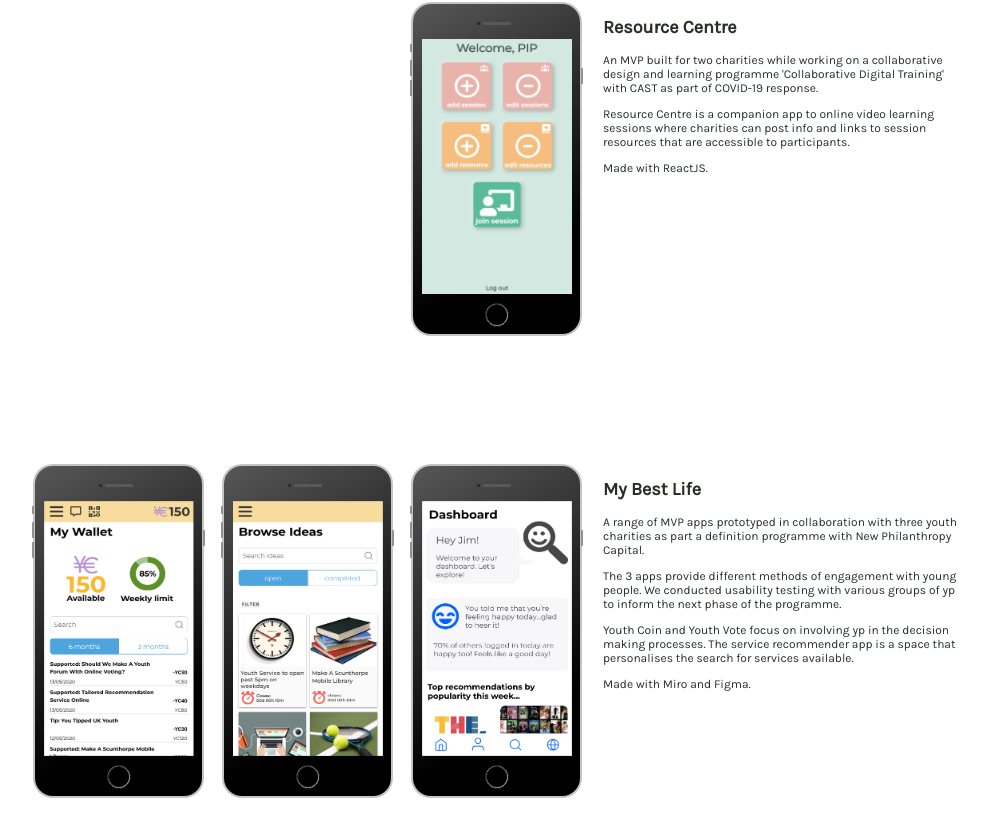
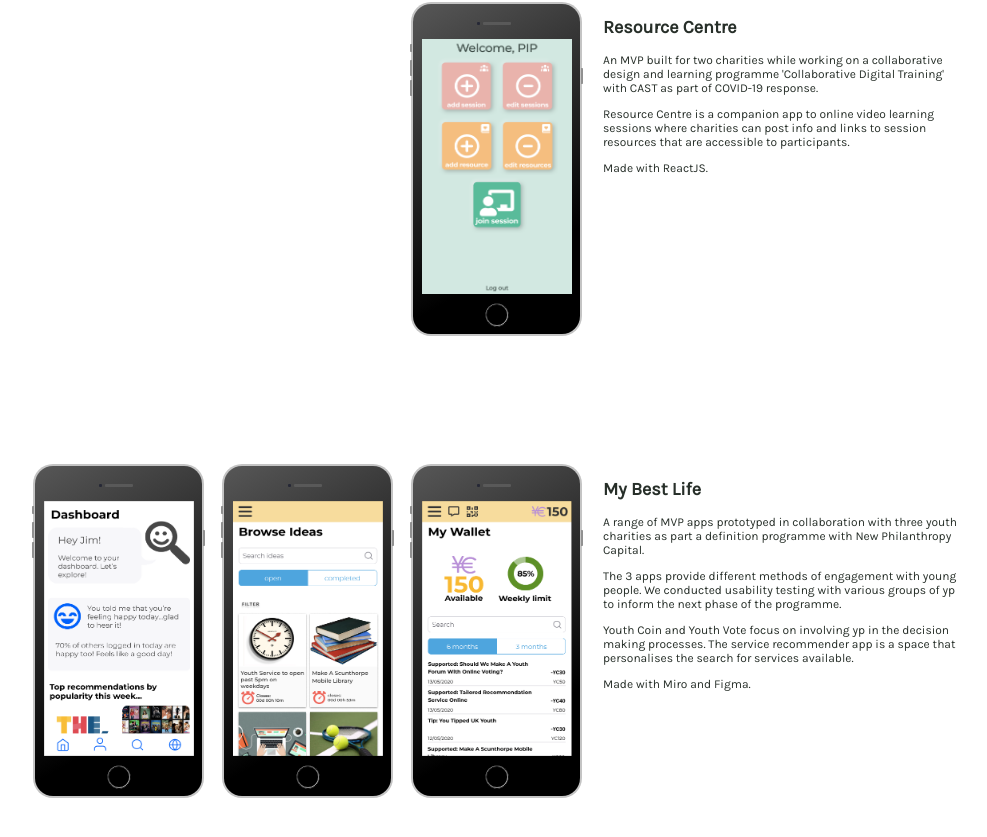
Before and after one commit to sienna-development/sienna-website, a Next.js app: page /projects in a window 1280 px wide. Shown: the part 2115-2952 px from the top of the page, without its empty margins (249-1236 px from the left). Built offline with nearby package versions, Linux system fonts and the light colour scheme; a web font is replaced by a local one.

Commit message:
Make mobile view on projects responsive

```diff
--- a/pages/projects.js
+++ b/pages/projects.js
@@ -120,18 +120,23 @@ export default function Projects() {
       </section>
       <section className={styles.projectContainer}>
         <div className={styles.imageColumn}>
-          <MobileView
-            src={"/images/mbl-youthcoin.png"}
-            alt={"MBL Youth Coin App"}
+        <div className={styles.mob}></div>
+        <MobileView
+            src={"/images/mbl-dashboard.png"}
+            alt={"MBL Service Recomendation App"}
           />
+          <div className={styles.mob}>
            <MobileView
             src={"/images/mbl-youthvote.png"}
             alt={"MBL Youth Vote App"}
           />
-           <MobileView
-            src={"/images/mbl-dashboard.png"}
-            alt={"MBL Service Recomendation App"}
+          </div>
+          <div className={styles.mob}>
+             <MobileView
+            src={"/images/mbl-youthcoin.png"}
+            alt={"MBL Youth Coin App"}
           />
+          </div>
         </div>
         <div className={styles.textColumn}>
           <h2>My Best Life</h2>
--- a/styles/fourSquareImages.module.css
+++ b/styles/fourSquareImages.module.css
@@ -18,12 +18,12 @@
 
 @media only screen and (max-width: 600px) {
     .imageContainer {
-      width: 80vw;
+        width: 80vw;
     }
     .row {
         width: 80vw;
     }
     .cell {
-            width: 40vw;
+        width: 40vw;
     }
   }
--- a/styles/mobileView.module.css
+++ b/styles/mobileView.module.css
@@ -9,10 +9,15 @@
   align-items: center;
   position: relative;
   margin-left: 1rem;
-
 }
 
 .screen {
   position: relative;
-  z-index: 1;
+  /* z-index: 1; */
 }
+
+@media only screen and (max-width: 600px) {
+  .mobileContainer {
+   margin: 0;
+}
+}
--- a/styles/projects.module.css
+++ b/styles/projects.module.css
@@ -16,7 +16,11 @@
     padding: 0 0 0 20px;
 }
 
-@media only screen and (max-width: 600px) {
+.mob {
+    display: flex;
+}
+
+@media only screen and (max-width: 900px) {
     .projectContainer {
         flex-direction: column;
         align-items: center;
@@ -25,10 +29,10 @@
         width: 90vw;
         padding: .5rem 0 0 0 ;
         text-align: justify;
-
     }
     .imageColumn {
         width: 80vw;
-        padding: 5rem 0 0 0;
+        padding: 4rem 0 0 0;
+        justify-content: center;
     }
   }
```
